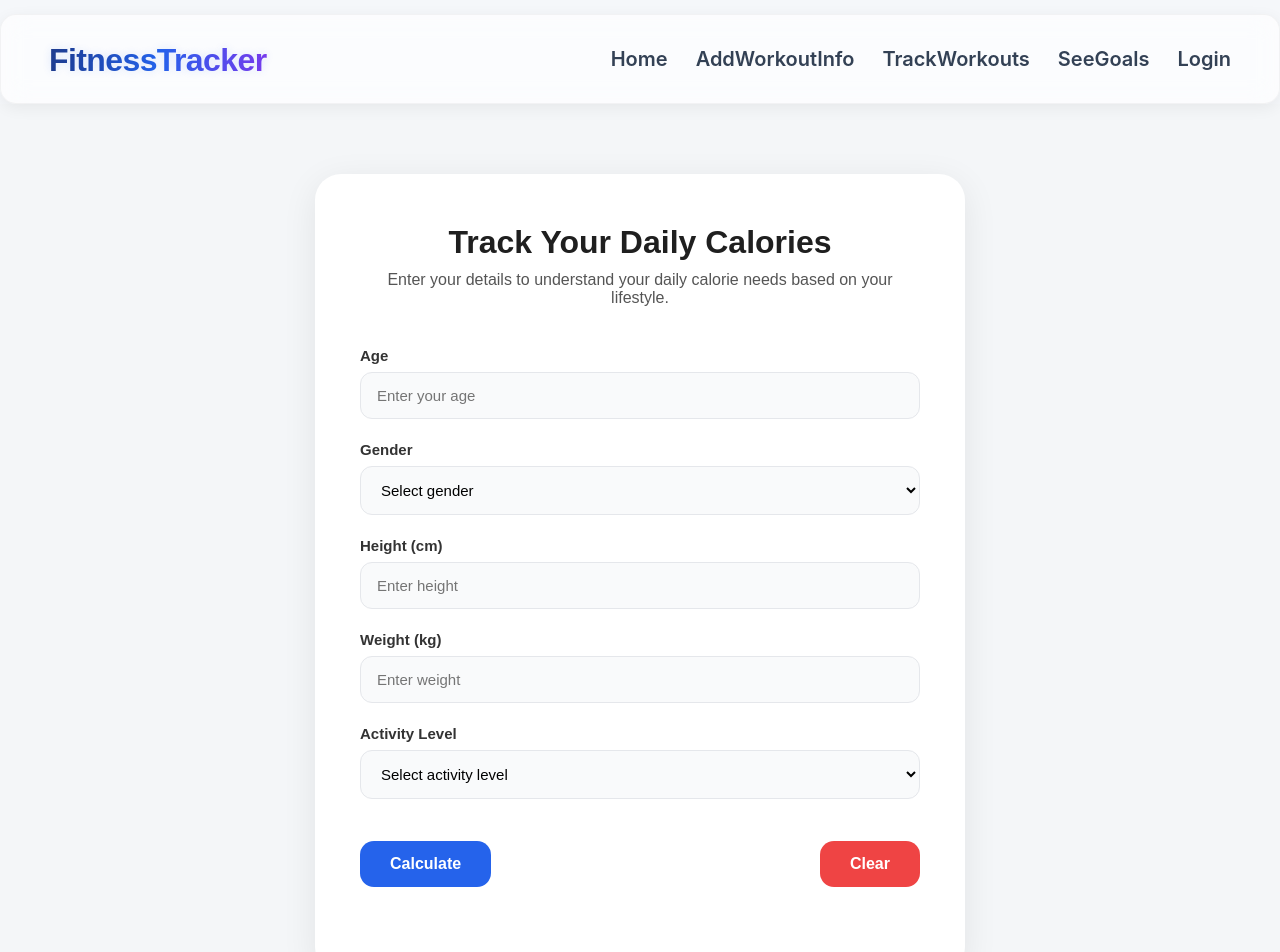
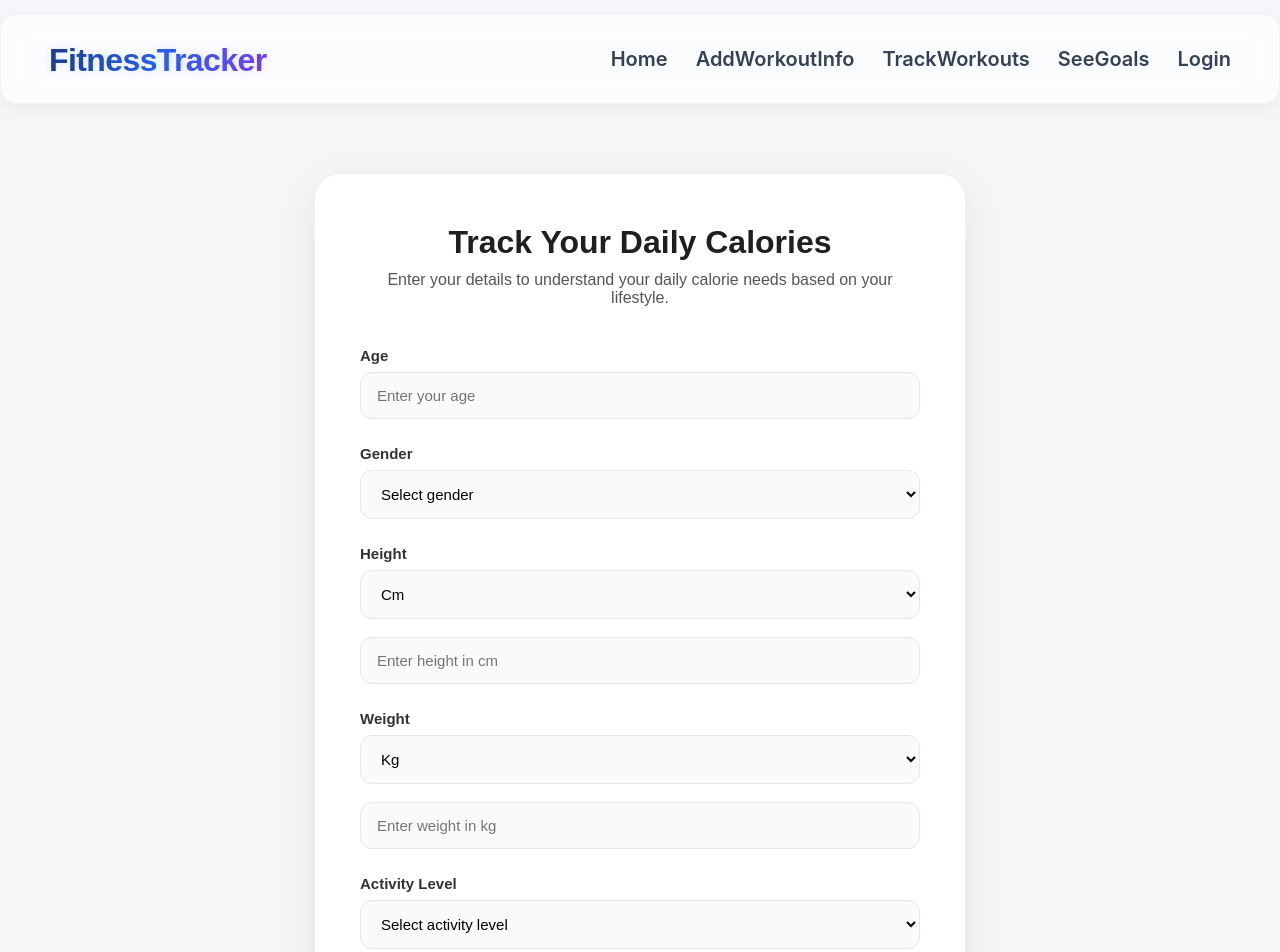
Before and after one commit to ashug21/FitnessTracker, a React (Vite) app: page /track-calories in a window 1280 px wide. Shown: the top 952 px of the page. Built offline with nearby package versions, Linux system fonts and the light colour scheme; no server answers.

Commit message:
Update Track14 component and CSS

```diff
--- a/src/Components/TrackCalories/Track.css
+++ b/src/Components/TrackCalories/Track.css
@@ -1,4 +1,3 @@
-
 .track-wrapper14 {
   display: flex;
   justify-content: center;
@@ -7,20 +6,18 @@
   background: #f4f6f8;
 }
 
-
-
 .track-card14 {
   width: 100%;
   max-width: 650px;
   background: #ffffff;
   padding: 50px 45px;
   border-radius: 26px;
-    box-shadow: 0 8px 35px rgba(0, 0, 0, 0.08);
+  box-shadow: 0 10px 40px rgba(0, 0, 0, 0.08);
   display: flex;
   flex-direction: column;
 }
 
-
+/* TITLE */
 .track-title14 {
   font-size: 32px;
   font-weight: 800;
@@ -36,28 +33,26 @@
   margin-bottom: 40px;
 }
 
-  /* ===========================
-     FORM INPUTS
-     =========================== */
-
+/* FORM */
 .track-form14 {
   display: flex;
   flex-direction: column;
-    gap: 22px;
+  gap: 26px; /* increased for cleaner spacing */
 }
 
 .track-group14 {
   display: flex;
   flex-direction: column;
+  gap: 8px;
 }
 
 .track-label14 {
   font-size: 15px;
   font-weight: 600;
   color: #333;
-    margin-bottom: 8px;
 }
 
+/* INPUTS */
 .track-input14,
 .track-select14 {
   padding: 14px 16px;
@@ -75,20 +70,23 @@
   background: #ffffff;
 }
 
-  /* ===========================
-     BUTTONS
-     =========================== */
+/* HEIGHT INPUT looks better with slightly spaced dual inputs */
+.track-group14 select.track-input14 + .track-input14 {
+  margin-top: 10px;
+}
 
+/* BUTTONS */
 .track-btns14 {
   display: flex;
   justify-content: space-between;
-    margin-top: 20px;
+  margin-top: 15px;
+  gap: 16px;
 }
 
-  .track-btn-calc14 {
-    padding: 14px 30px;
-    background: #2563eb;
-    color: #fff;
+.track-btn-calc14,
+.track-btn-clear14 {
+  flex: 1;
+  padding: 14px 0;
   border: none;
   border-radius: 14px;
   font-size: 16px;
@@ -97,54 +95,41 @@
   transition: 0.25s ease;
 }
 
+.track-btn-calc14 {
+  background: #2563eb;
+  color: #fff;
+}
+
 .track-btn-calc14:hover {
   background: #1d4ed8;
 }
 
 .track-btn-clear14 {
-    padding: 14px 30px;
   background: #ef4444;
   color: #fff;
-    border: none;
-    border-radius: 14px;
-    font-size: 16px;
-    font-weight: 600;
-    cursor: pointer;
-    transition: 0.25s ease;
 }
 
 .track-btn-clear14:hover {
   background: #dc2626;
 }
 
-  /* MOBILE */
-  @media (max-width: 560px) {
-    .track-card14 {
-      padding: 40px 30px;
-    }
-
-    .track-btns14 {
-      flex-direction: column;
-      gap: 14px;
-    }
-  }
-
+/* RESULT SECTION */
 .result-container14 {
   width: 100%;
   display: flex;
-    flex-direction: column; /* place results vertically */
+  flex-direction: column;
   align-items: center;
-    gap: 20px;
-    margin-top: 35px;
+  gap: 24px;
+  margin-top: 40px;
 }
 
 .result-card14 {
   width: 100%;
   max-width: 650px;
   background: #ffffff;
-    padding: 30px 32px;
+  padding: 32px 35px;
   border-radius: 22px;
-    box-shadow: 0 10px 35px rgba(0, 0, 0, 0.08);
+  box-shadow: 0 12px 40px rgba(0, 0, 0, 0.07);
   text-align: center;
   animation: fadeIn14 0.35s ease-in-out;
 }
@@ -163,7 +148,13 @@
   line-height: 1.6;
 }
 
-  /* Fade animation */
+input[type=number]::-webkit-inner-spin-button,
+input[type=number]::-webkit-outer-spin-button {
+  -webkit-appearance: none;
+  margin: 0;
+}
+
+/* ANIMATION */
 @keyframes fadeIn14 {
   from {
     opacity: 0;
@@ -174,3 +165,23 @@
     transform: translateY(0);
   }
 }
+
+/* MOBILE */
+@media (max-width: 560px) {
+  .track-card14 {
+    padding: 40px 30px;
+  }
+
+  .track-btns14 {
+    flex-direction: column;
+  }
+
+  .track-btn-calc14,
+  .track-btn-clear14 {
+    width: 100%;
+  }
+
+  .result-card14 {
+    padding: 28px 25px;
+  }
+}
--- a/src/Components/TrackCalories/Track.jsx
+++ b/src/Components/TrackCalories/Track.jsx
@@ -1,18 +1,21 @@
-import React,{useState,useEffect, act} from "react";
+import React, { useState } from "react";
 import "./Track.css";
 import Navbar from "../Navbar/Navbar";
 import Footer from "../Footer/Footer";
 
 export default function Track14() {
+  const [age, setAge] = useState("");
+  const [gender, setGender] = useState("");
 
-    const [age , setAge] = useState("");
-    const [gender , setGender] = useState("");
-    const [height , setHeight] = useState("");
-    const [weight , setWeight] = useState("");
-    const [activitylevel , setActivityLevel] = useState("");
+  const [heightMode, setHeightMode] = useState("cm"); // <-- NEW (cm or ft)
+  const [heightText, setHeightText] = useState("");   // for ft/in
+  const [heightCm, setHeightCm] = useState("");        // for cm
 
-    const[result , setResult] = useState('');
+  const [weightUnit, setWeightUnit] = useState("kg");
+  const [weightValue, setWeightValue] = useState("");
 
+  const [activitylevel, setActivityLevel] = useState("");
+  const [result, setResult] = useState("");
 
   function CalculateactivityLevel(input) {
     if (input === "Sedentary") return 1.2;
@@ -23,35 +26,87 @@ export default function Track14() {
     return 1.2;
   }
 
+  // Convert 5'11, 5ft 11 etc → cm
+  function parseHeightToCm(value) {
+    if (!value) return null;
+
+    value = value.toLowerCase().trim();
+    value = value.replace(/feet|foot|ft/g, "'").replace(/inches|inch|in/g, "");
+
+    if (value.includes("'")) {
+      const [feet, inches] = value.split("'");
+      const f = parseFloat(feet) || 0;
+      const i = parseFloat(inches) || 0;
+      return f * 30.48 + i * 2.54;
+    }
+
+    const parts = value.split(" ");
+    if (parts.length === 2) {
+      const f = parseFloat(parts[0]) || 0;
+      const i = parseFloat(parts[1]) || 0;
+      return f * 30.48 + i * 2.54;
+    }
+
+    const onlyFeet = parseFloat(value);
+    if (!isNaN(onlyFeet)) return onlyFeet * 30.48;
+
+    return null;
+  }
+
   const handleClear = () => {
     setAge("");
     setGender("");
-        setHeight("");
-        setWeight("");
+    setHeightMode("cm");
+    setHeightText("");
+    setHeightCm("");
+    setWeightUnit("kg");
+    setWeightValue("");
     setActivityLevel("");
+    setResult("");
+  };
 
+  const TrackCalories = (e) => {
+    e.preventDefault();
+
+    if (!age || !gender || !weightValue || !activitylevel) {
+      alert("Please fill all fields");
+      return;
     }
 
+    // HEIGHT conversion
+    let heightInCm = 0;
 
-    const TrackCalories = async(e) => {
-        e.preventDefault();
-
-        let daily_calories = 0;
-
-        const user = CalculateactivityLevel(activitylevel);
-
-
-        if(gender === "Male"){
-            const BMR = (10 * weight) + (6.25 * height) - (5 * age) + 5;
-            daily_calories = BMR * Number(user);
+    if (heightMode === "cm") {
+      if (!heightCm) {
+        alert("Enter height in cm");
+        return;
       }
-        else{
-            const BMR = (10 * weight) + (6.25 * height) - (5 * age) - 161;
-            daily_calories = BMR * Number(user);
+      heightInCm = Number(heightCm);
+    } else {
+      heightInCm = parseHeightToCm(heightText);
+      if (!heightInCm) {
+        alert("Invalid height format. Try 5'11 or 5 11");
+        return;
       }
-        setResult(daily_calories);
     }
 
+    // WEIGHT
+    let weightInKg = Number(weightValue);
+    if (weightUnit === "lbs") weightInKg *= 0.453592;
+
+    // BMR
+    let BMR = 0;
+    if (gender === "Male") {
+      BMR = 10 * weightInKg + 6.25 * heightInCm - 5 * age + 5;
+    } else {
+      BMR = 10 * weightInKg + 6.25 * heightInCm - 5 * age - 161;
+    }
+
+    const multiplier = CalculateactivityLevel(activitylevel);
+    const dailyCalories = BMR * multiplier;
+
+    setResult(dailyCalories);
+  };
 
   return (
     <div>
@@ -59,40 +114,99 @@ export default function Track14() {
 
       <div className="track-wrapper14">
         <div className="track-card14">
-
           <h1 className="track-title14">Track Your Daily Calories</h1>
           <p className="track-sub14">
             Enter your details to understand your daily calorie needs based on your lifestyle.
           </p>
 
           <form className="track-form14" onSubmit={TrackCalories}>
+
             <div className="track-group14">
               <label className="track-label14">Age</label>
-            <input onChange={(e) => setAge(e.target.value)} value={age} type="number" className="track-input14" placeholder="Enter your age" />
+              <input
+                onChange={(e) => setAge(e.target.value)}
+                value={age}
+                type="number"
+                className="track-input14"
+                placeholder="Enter your age"
+              />
             </div>
 
             <div className="track-group14">
               <label className="track-label14">Gender</label>
-            <select onChange={(e) => setGender(e.target.value)} value={gender} className="track-select14">
+              <select
+                onChange={(e) => setGender(e.target.value)}
+                value={gender}
+                className="track-select14"
+              >
                 <option value="">Select gender</option>
                 <option value="Male">Male</option>
                 <option value="Female">Female</option>
               </select>
             </div>
 
+            {/* HEIGHT MODE */}
             <div className="track-group14">
-            <label className="track-label14">Height (cm)</label>
-            <input onChange={(e) => setHeight(e.target.value)} value={height} type="number" className="track-input14" placeholder="Enter height" />
+              <label className="track-label14">Height</label>
+
+              <select
+                onChange={(e) => setHeightMode(e.target.value)}
+                value={heightMode}
+                className="track-input14"
+              >
+                <option value="cm">Cm</option>
+                <option value="ft">Feet & Inches</option>
+              </select>
+
+              {heightMode === "cm" ? (
+                <input
+                  onChange={(e) => setHeightCm(e.target.value)}
+                  value={heightCm}
+                  type="number"
+                  className="track-input14"
+                  placeholder="Enter height in cm"
+                />
+              ) : (
+                <input
+                  onChange={(e) => setHeightText(e.target.value)}
+                  value={heightText}
+                  type="text"
+                  className="track-input14"
+                  placeholder="e.g. 5'11"
+                />
+              )}
             </div>
 
+            {/* WEIGHT */}
             <div className="track-group14">
-            <label className="track-label14">Weight (kg)</label>
-            <input onChange={(e) => setWeight(e.target.value)} value={weight} type="number" className="track-input14" placeholder="Enter weight" />
+              <label className="track-label14">Weight</label>
+
+              <select
+                onChange={(e) => setWeightUnit(e.target.value)}
+                value={weightUnit}
+                className="track-input14"
+              >
+                <option value="kg">Kg</option>
+                <option value="lbs">Lbs</option>
+              </select>
+
+              <input
+                onChange={(e) => setWeightValue(e.target.value)}
+                value={weightValue}
+                type="number"
+                className="track-input14"
+                placeholder={`Enter weight in ${weightUnit}`}
+              />
             </div>
 
+            {/* ACTIVITY */}
             <div className="track-group14">
               <label className="track-label14">Activity Level</label>
-            <select onChange={(e) => setActivityLevel(e.target.value)} value={activitylevel} className="track-select14">
+              <select
+                onChange={(e) => setActivityLevel(e.target.value)}
+                value={activitylevel}
+                className="track-select14"
+              >
                 <option value="">Select activity level</option>
                 <option value="Sedentary">Sedentary</option>
                 <option value="Light">Light Activity</option>
@@ -108,43 +222,29 @@ export default function Track14() {
             </div>
           </form>
 
-        <br/><br/>
-
-
           {result && (
             <div className="result-container14">
               <div className="result-card14">
                 <h2 className="result-calories14">{Math.round(result)} kcal/day</h2>
-              <p className="result-description14">
-                This is your estimated <strong>maintenance calorie intake</strong>.
-                Eating this amount daily will help you maintain your current weight.
-              </p>
+                <p className="result-description14">Maintenance calories.</p>
               </div>
+
               <div className="result-card14">
                 <h2 className="result-calories14">{Math.round(result) + 200} kcal/day</h2>
-              <p className="result-description14">
-              This is your estimated <strong>Bulking calorie intake</strong>. intake.
-Eating this amount daily may help you gain weight and muscle more quickly, also a little bit of fat gain.
+                <p className="result-description14">Bulking calories.</p>
+              </div>
 
-              </p>
-            </div>
               <div className="result-card14">
                 <h2 className="result-calories14">{Math.round(result) - 200} kcal/day</h2>
-              <p className="result-description14">
-              This is your estimated <strong>Cutting calorie intake</strong>.
-Eating this amount daily may help you lose fat while maintaining muscle mass.
-
-              </p>
+                <p className="result-description14">Cutting calories.</p>
               </div>
             </div>
           )}
-
         </div>
       </div>
+
       <br/><br/><br/><br/><br/><br/>
-    <Footer/>
+      <Footer />
     </div>
-
-
   );
 }
```
Also changed, not shown: src/Pages/AddGoals/AddGoals.jsx (+7 -7 lines), src/Pages/CheckGoals/CheckGoals.jsx (+4 -4 lines), src/Pages/SeeGoals/SeeGoals.jsx (+7 -1 lines), 2 other files (tests, documents, lock files or other folders). Lines whose indentation alone changed are shown as unchanged.
